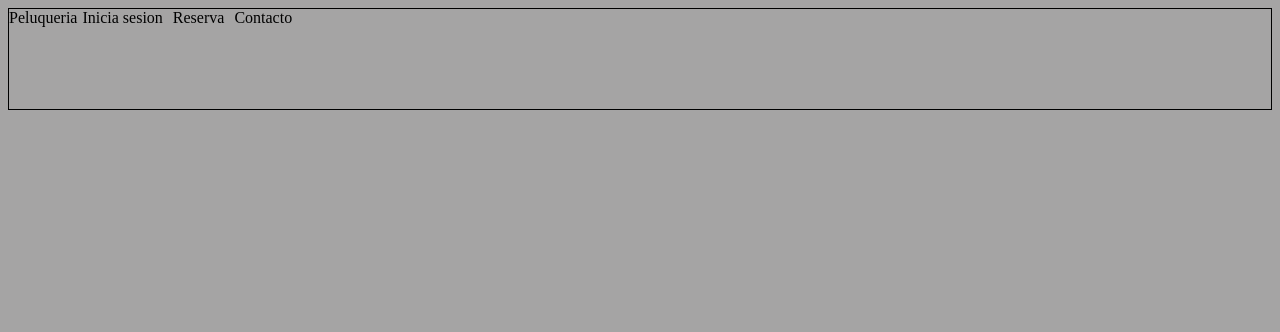
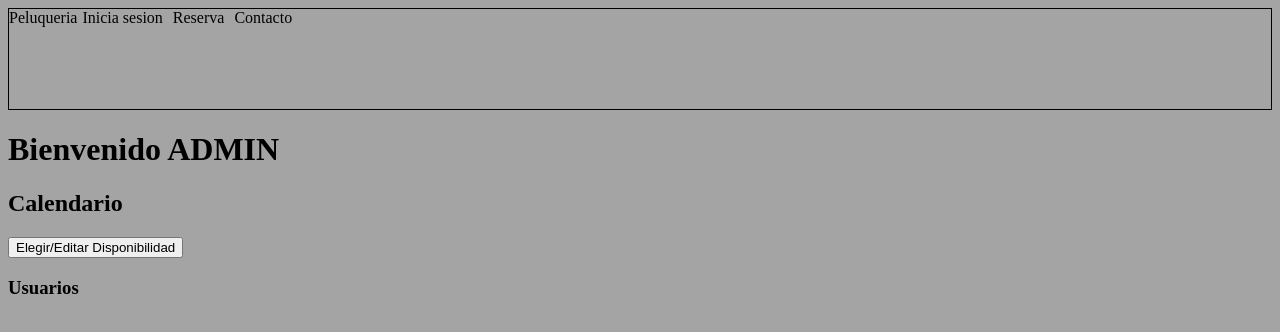
Before and after one commit to ealejand1/Peluqueria, an Angular app: page /admin in a window 1280 px wide. Before the commit this address led to /. Shown: the top 332 px of the page. Built offline with nearby package versions, Linux system fonts and the light colour scheme.

Commit message:
Creacion del Componente ADMIN

```diff
--- a/src/app/app.routes.ts
+++ b/src/app/app.routes.ts
@@ -2,10 +2,12 @@ import { Routes } from '@angular/router';
 import { RegistroPagComponent } from './paginas/registro-pag/registro-pag.component';
 import { HomeComponent } from './paginas/home/home.component';
 import { IniciarsesionComponent } from './paginas/iniciarsesion/iniciarsesion.component';
+import { AdminComponent } from './paginas/admin/admin.component';
 
 
 export const routes: Routes = [
     {path:'',component: HomeComponent},
     {path:'registro',component:RegistroPagComponent},
-    {path:'login',component:IniciarsesionComponent}
+    {path:'login',component:IniciarsesionComponent},
+    {path:'admin',component:AdminComponent}
 ];
--- /dev/null
+++ b/src/app/paginas/admin/admin.component.html
@@ -0,0 +1,9 @@
+ <h1>Bienvenido ADMIN</h1>
+
+ <div><h2>Calendario</h2>
+    <button>Elegir/Editar Disponibilidad</button>
+    <!--boton para elegir SOLO dia con hora/ grupo de dias con x hora  -->
+</div>
+<!-- Calendario Disponibilidad de ADNMIN EN AZUL -->
+<!-- Calendario Rojo Elegido por Usuario/Mostrar Usuario reservado -->
+ <div><h3>Usuarios</h3></div>
```
Also changed, not shown: src/app/paginas/admin/admin.component.ts (added, +12 -0 lines), src/app/paginas/admin/admin.component.css (added), 1 other file (tests, documents, lock files or other folders).
